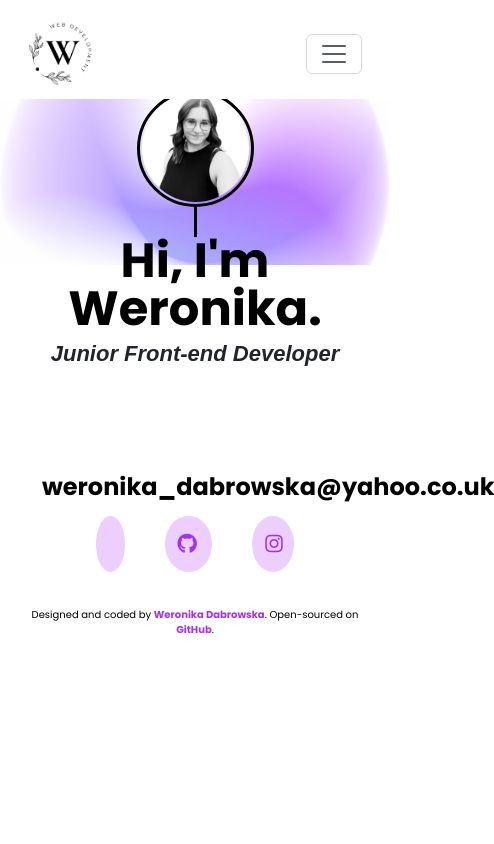
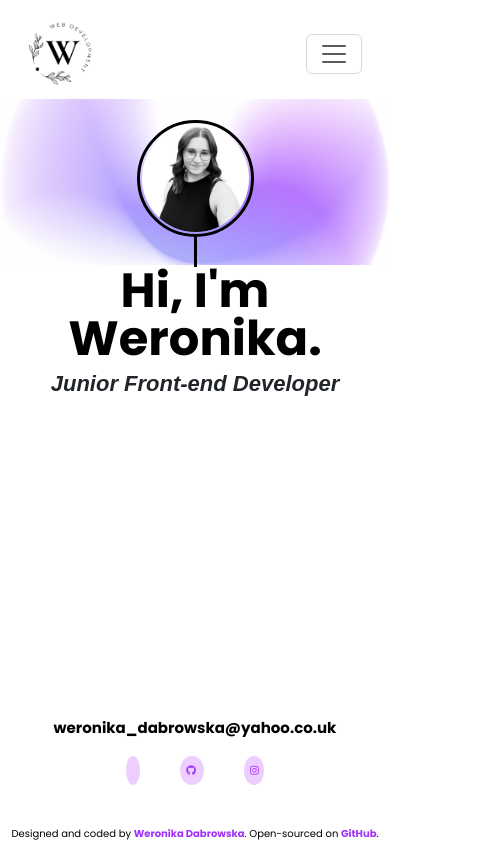
Before and after one commit to werroo/portfolio, a plain HTML site: page index.html in a window 390 px wide. Shown: the whole page, 494 px wide, since content can reach past the window. Drawn offline with nearby package versions, Linux system fonts and the light colour scheme; some icons are missing; a web font is replaced by a local one.

Commit message:
Added and changed media queries to make the website more responsive

```diff
--- a/styles/porfolio.css
+++ b/styles/porfolio.css
@@ -217,17 +217,16 @@ footer a {
     font-size: 15px;
   }
 
+  footer {
+    font-size: 10px;
+  }
+
   .weronika-thumbnail {
     width: 30%;
   }
 
-  footer {
-    margin: 30px;
-    font-size: 10px;
-  }
-
   .hero-container {
-    margin-top: 90px;
+    margin-top: 120px;
     margin-bottom: 40px;
   }
 
@@ -242,4 +241,13 @@ footer a {
   .contact-background {
     background-image: none;
   }
+
+  .email-link {
+    font-size: 15px;
+  }
+
+  .icon-links a {
+    padding: 7px 5.5px 7px 6.5px;
+    font-size: 10px;
+  }
 }
```
